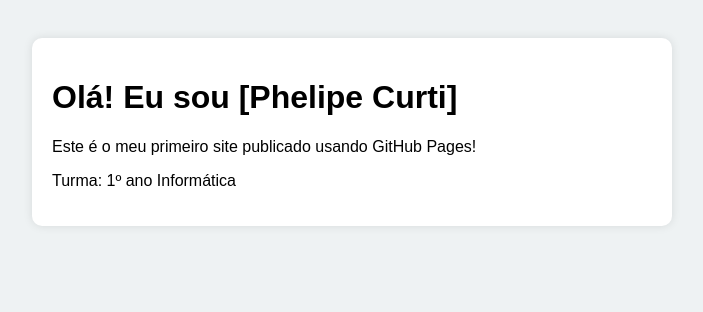
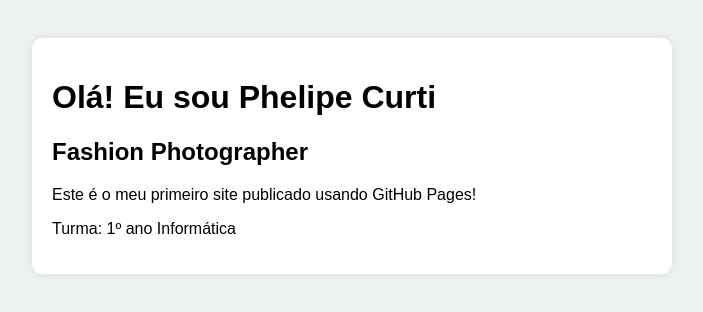
Before and after one commit to phelipecurti9010-hub/aula-19-11, a plain HTML site: page index.html in a window 1280 px wide. Shown: the whole page, without its empty margins (6-709 px from the left). Drawn offline with Linux system fonts and the light colour scheme.

Commit message:
Add subtitle and improve HTML structure

```diff
--- a/index.html
+++ b/index.html
@@ -20,9 +20,11 @@
 </head>
 <body>
     <div class="box">
-        <h1>Olá! Eu sou [Phelipe Curti]</h1>
+        <h1>Olá! Eu sou Phelipe Curti</h1>
+        <h2>Fashion Photographer</h2>
         <p>Este é o meu primeiro site publicado usando GitHub Pages!</p>
         <p>Turma: 1º ano Informática</p>
     </div>
 </body>
+
 </html>
```
